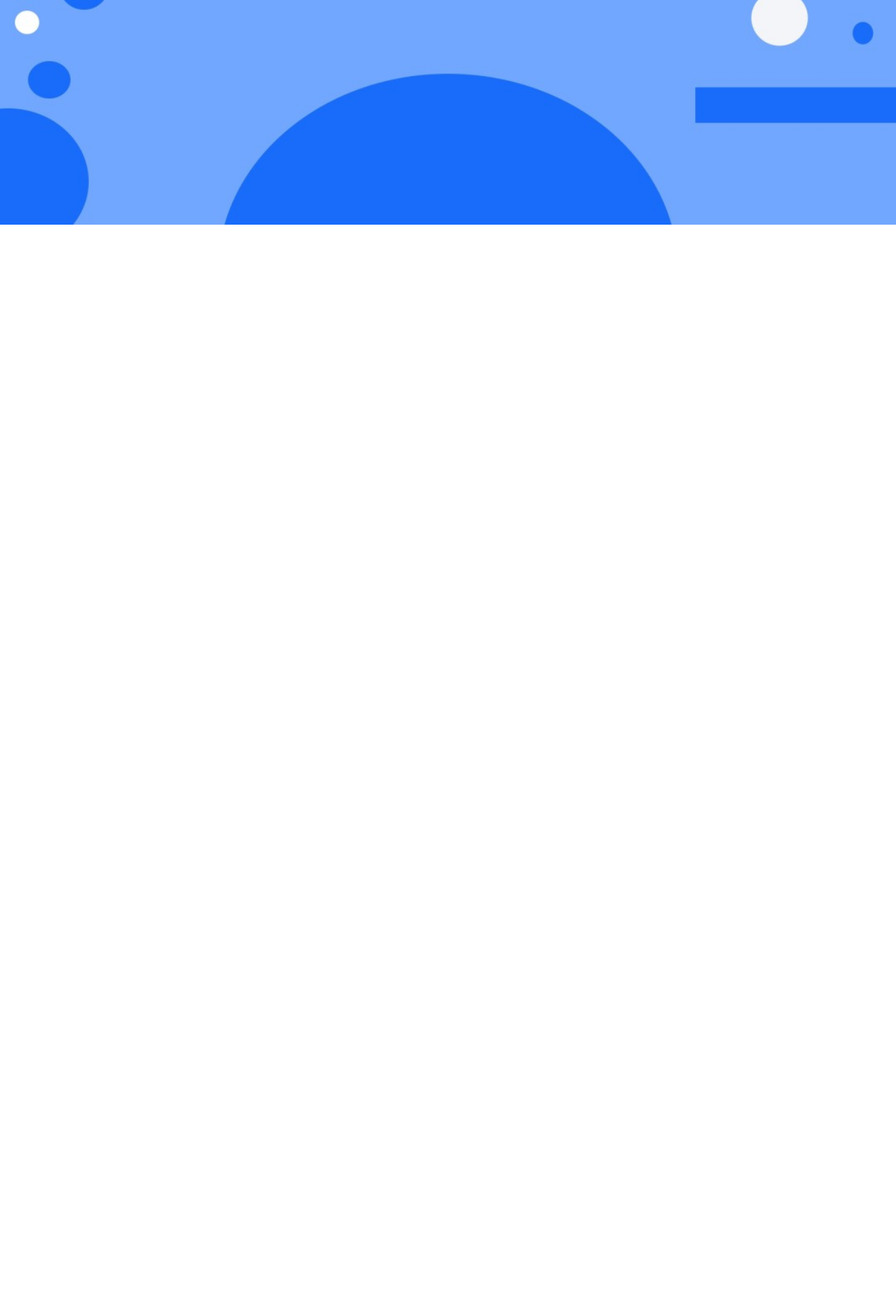
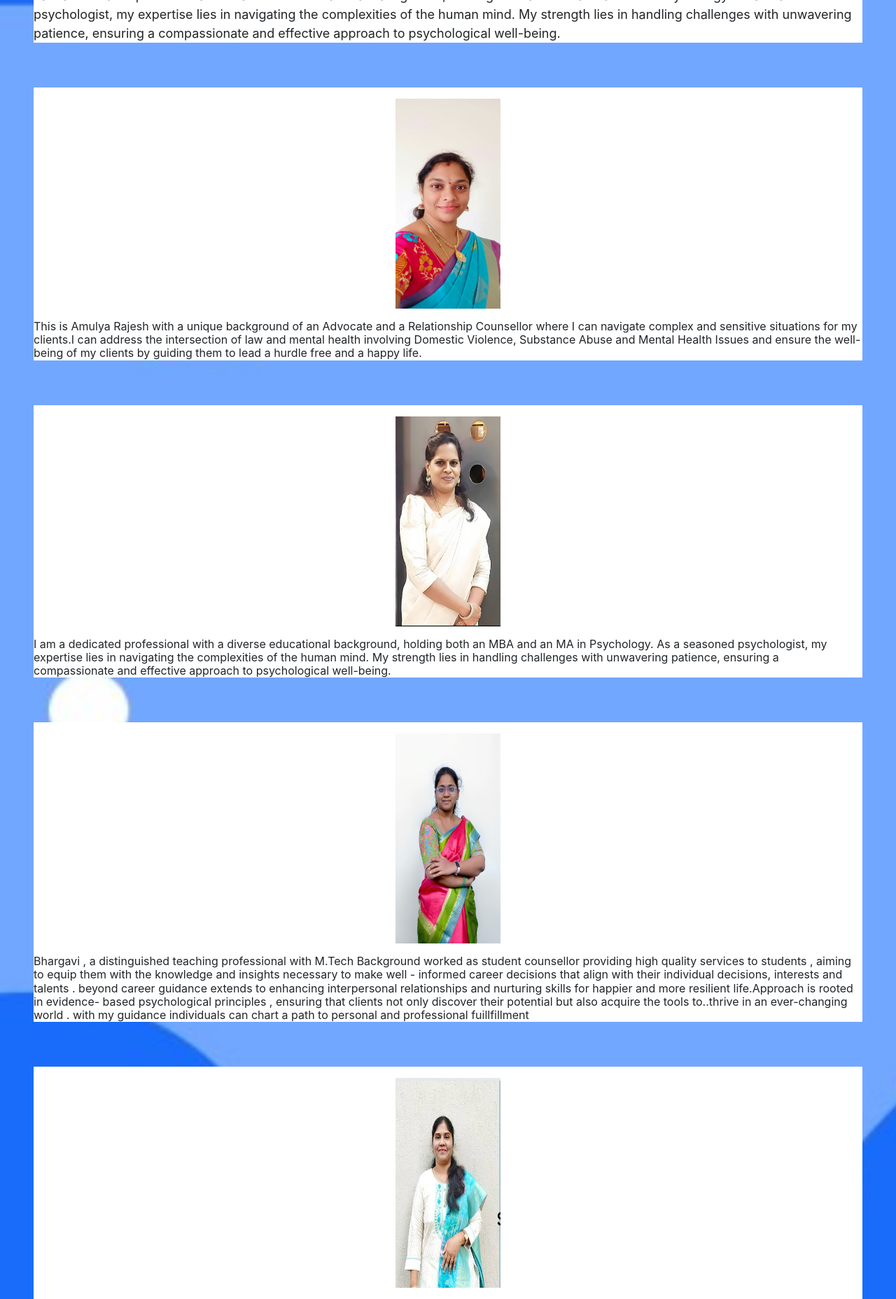
Before and after one commit to mohitratan18/ignit_frontend, a React (Create React App) app: page /aboutall in a window 1280 px wide. Before the commit this address had no page. Shown: the part 400-2256 px from the top of the page at 70% size. Before the commit the page ends 800 px from the top, so only its background shows below. Built offline with nearby package versions, Linux system fonts and the light colour scheme.

Commit message:
added info all

```diff
--- a/src/App.js
+++ b/src/App.js
@@ -6,6 +6,7 @@ import Aboutus from "./components/Aboutus";
 import Meetings from "./components/Meetings";
 import Admin from "./components/Admin";
 import Admindashboard from "./components/Admindashboard";
+import Aboutall from "./components/Aboutall";
 function App() {
   return (
     <BrowserRouter>
@@ -16,6 +17,7 @@ function App() {
       <Route exact path="/meetings" element={<Meetings/>} ></Route>
       <Route exact path="/admin" element={<Admin/>} ></Route>
       <Route exact path="/dashboard" element={<Admindashboard/>} ></Route>
+      <Route exact path="/aboutall" element={<Aboutall/>}></Route>
     </Routes>
     </BrowserRouter>
   );
--- /dev/null
+++ b/src/components/Aboutall.js
@@ -0,0 +1,72 @@
+import React from "react";
+import Styles from "./aboutall.module.css";
+import img1 from "../Assests/img1.jpeg";
+import img2 from "../Assests/img2.jpeg";
+import img3 from "../Assests/img3.jfif";
+import img4 from "../Assests/img4.jpeg";
+import img5 from "../Assests/img5.jpeg";
+
+const Aboutall = () => {
+  return (
+    <div className={Styles.container}>
+      <div className={Styles.item}>
+        <img src={img5} alt="" className={Styles.image} />
+        <p>
+          I am a dedicated professional with a diverse educational background,
+          holding both an MBA and an MA in Psychology. As a seasoned
+          psychologist, my expertise lies in navigating the complexities of the
+          human mind. My strength lies in handling challenges with unwavering
+          patience, ensuring a compassionate and effective approach to
+          psychological well-being.
+        </p>
+      </div>
+      <div className={Styles.item}>
+        <img src={img1} alt="" className={Styles.image} />
+        <h4>
+        This is Amulya Rajesh with a unique background of an Advocate and a Relationship Counsellor where I can navigate complex and sensitive situations for my clients.I can address the intersection of law and mental health involving Domestic Violence, Substance Abuse and Mental Health Issues and ensure the well-being of my clients by guiding them to lead a hurdle free and a happy life.
+        </h4>
+      </div>
+      <div className={Styles.item}>
+        <img src={img3} alt="" className={Styles.image} />
+        <h4>
+          I am a dedicated professional with a diverse educational background,
+          holding both an MBA and an MA in Psychology. As a seasoned
+          psychologist, my expertise lies in navigating the complexities of the
+          human mind. My strength lies in handling challenges with unwavering
+          patience, ensuring a compassionate and effective approach to
+          psychological well-being.
+        </h4>
+      </div>
+      <div className={Styles.item}>
+        <img src={img2} alt="" className={Styles.image} />
+        <h4>
+          Bhargavi , a distinguished teaching professional with M.Tech
+          Background worked as student counsellor providing high quality
+          services to students , aiming to equip them with the knowledge and
+          insights necessary to make well - informed career decisions that align
+          with their individual decisions, interests and talents . beyond career
+          guidance extends to enhancing interpersonal relationships and
+          nurturing skills for happier and more resilient life.Approach is
+          rooted in evidence- based psychological principles , ensuring that
+          clients not only discover their potential but also acquire the tools
+          to..thrive in an ever-changing world . with my guidance individuals
+          can chart a path to personal and professional fuillfillment
+        </h4>
+      </div>
+      <div className={Styles.item}>
+        <img src={img4} alt="" className={Styles.image} />
+        <h4>
+          This is Jhansi Krishna a passionate and a dedicated commerce graduate
+          with keen interest in guiding students towards successful
+          careers.Holds a diploma in psychology guidance and counselling with a
+          deep understanding of human behaviour.Certified Student counsellor
+          committed to providing personalized career advice and help individuals
+          to navigate their professional journey unlocking their potential and
+          achieve their career aspirations.
+        </h4>
+      </div>
+    </div>
+  );
+};
+
+export default Aboutall;
--- a/src/components/Aboutus.js
+++ b/src/components/Aboutus.js
@@ -1,27 +1,33 @@
 import React from "react";
-import style from "./aboutus.module.css"
+import style from "./aboutus.module.css";
+import "./aboutus.module.css";
 import img1 from "../Assests/img1.jpeg";
 import img2 from "../Assests/img2.jpeg";
 import img3 from "../Assests/img3.jfif";
 import img4 from "../Assests/img4.jpeg";
 import img5 from "../Assests/img5.jpeg";
-
-const Aboutus = () => {
+import { useNavigate } from "react-router-dom";const Aboutus = () => {
+  const navigate = useNavigate();
+  const handleclick = ()=>{
+    navigate('/aboutall');
+  }
   return (
     <div className={style.container}>
-
       <h1>ABOUT US</h1>
 
       <div className={style.one}>
         <div className={style.subimg}>
           <img className={style.image} src={img5} alt="" />
           <h3>P. Saroja</h3>
-          <h4>MBA,MA,PSYCHOLOGGY</h4>
-          <h4>PSYCHOLOGIST</h4>
+          <h4>MBA,MA,(PSYCHOLOGY)</h4>
+          <h4>COUNSELLING PSYCHOLOGIST</h4>
+          <br />
+          <button type="button" className="btn btn-primary text-black " onClick={handleclick}>
+            Read more
+          </button>
         </div>
         <span className={style.matter}>
-          * Pre-Maratial Counselling <br /> * Relationship issues <br /> *
-          Marital Concerns <br />* Couple Therapy <br /> * Lifestyle Issues
+          * Behavioural Counsellor <br />
         </span>
       </div>
 
@@ -32,7 +38,10 @@ const Aboutus = () => {
             <h3>CS.Gontla Amulya</h3>
             <h4>BA,LLM,ACS</h4>
             <h4>ADVOCATE</h4>
-          <h4>RELATIONSHIP COUNSELLOR</h4>
+            <h4>RELATIONSHIP COUNSELLOR</h4> <br />
+            <button type="button" className="btn btn-primary text-black " onClick={handleclick}>
+              Read more
+            </button>
           </div>
           <span className={style.matter}>
             * Pre-Maratial Counselling <br /> * Relationship issues <br /> *
@@ -44,13 +53,19 @@ const Aboutus = () => {
           <div className={style.subimg}>
             <img className={style.image} src={img3} alt="" />
             <h3>Sana Praveena</h3>
-            <h4>Msc,B.ed,MA,Psychology</h4>
+            <h4>Msc,B.E.d</h4>
             <h4>Family counsellor</h4>
-            <h4>Lifeskills coach,Women Empower coach</h4>
+            <h4>Lifeskills coach</h4>
+            <h4>Women Empower coach</h4>
+            <br />
+            <button type="button" className="btn btn-primary text-black " onClick={handleclick}>
+              Read more
+            </button>
           </div>
           <span className={style.matter}>
             * Aligns Relationships <br /> * Improves Quality of life <br /> *
-            Women Empowerment
+            Women Empowerment <br /> * Adolscent Issues <br /> * Motivational
+            Speaker{" "}
           </span>
         </div>
       </div>
@@ -60,11 +75,16 @@ const Aboutus = () => {
           <div className={style.subimg}>
             <img className={style.image} src={img2} alt="" />
             <h3>Bhargavi Vadlapatla</h3>
-            <h4>M.Tech,MA Psychology</h4>
+            <h4>M.Tech</h4>
+            <h4>Student counsellor</h4>
+            <br />
+            <button type="button" className="btn btn-primary text-black m-{3}" onClick={handleclick}>
+              Read more
+            </button>
           </div>
           <span className={style.matter}>
-            * Teenage Issues <br /> * Carrer Assesments <br /> *
-            Motivating students <br />* Empowering Students <br /> * Clear Stigma in students
+            * Teenage Issues <br /> * Carrer Assesments <br /> * Motivating
+            students <br />* Empowering Students
           </span>
         </div>
 
@@ -74,10 +94,14 @@ const Aboutus = () => {
             <h3>Jhansi Krishna</h3>
             <h4>B.com,DCGC</h4>
             <h4>STUDENT COUNSELLOR</h4>
+            <br />
+            <button type="button" className="btn btn-primary text-black " onClick={handleclick}>
+              Read more
+            </button>
           </div>
           <span className={style.matter}>
-            * Exam-stress <br /> * Procastination <br /> *
-            Teenage Issues <br />* Student Motivation <br /> * Low self Esteem
+            * Exam-stress <br /> * Procastination <br /> * Teenage Issues <br />
+            * Student Motivation <br /> * Low self Esteem
           </span>
         </div>
       </div>
--- /dev/null
+++ b/src/components/aboutall.module.css
@@ -0,0 +1,27 @@
+.container{
+    display: flex;
+    flex-direction: column;
+    flex-wrap: wrap;
+    justify-content: center;
+    align-items: center;
+    margin: 1rem;
+}
+.item{
+    background-color: white;
+    display: flex;
+    flex-wrap: wrap;
+    justify-content: center;
+    margin: 2rem;
+}
+.image{
+    height: 300px;
+    width: 150px;
+    margin: 1rem;
+}
+p{
+    font-size: large;
+    font-weight: normal;
+}
+.button{
+    color: black;
+}
```
Also changed, not shown: src/components/aboutus.module.css (line endings or trailing spaces). Lines whose indentation alone changed are shown as unchanged.
